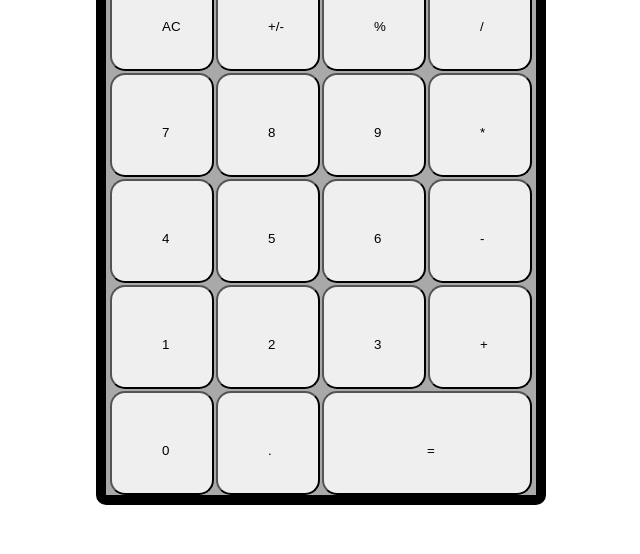
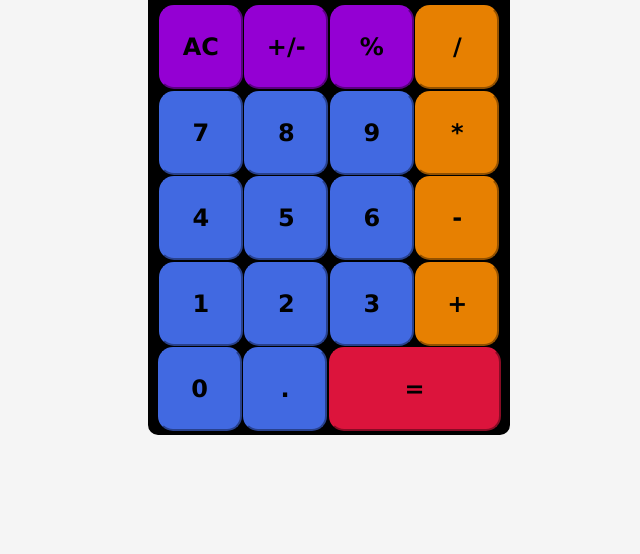
Before and after one commit to stevesmith35/Calculator, a plain HTML site: page index.html in a window 1280 px wide. Shown: the part 246-800 px from the top of the page, without its empty margins (319-959 px from the left). Drawn offline with Linux system fonts and the light colour scheme.

Commit message:
Updated html and css files

```diff
--- a/index.html
+++ b/index.html
@@ -8,27 +8,29 @@
     <link rel="stylesheet" href="style.css">
 </head>
 <body>
+    <div id="calculator">
         <div id="display">0123456789</div>
         <div id="container">
             <button id="clear">AC</button>
             <button id="pos-neg">+/-</button>
             <button id="percent">%</button>
-        <button id="division">/</button>
-        <button id="7">7</button>
-        <button id="8">8</button>
-        <button id="9">9</button>
-        <button id="multiplication">*</button>
-        <button id="4">4</button>
-        <button id="5">5</button>
-        <button id="6">6</button>
-        <button id="minus">-</button>
-        <button id="1">1</button>
-        <button id="2">2</button>
-        <button id="3">3</button>
-        <button id="addition">+</button>
-        <button id="0">0</button>
-        <button id="decimal">.</button>
+            <button class="operations" id="division">/</button>
+            <button class="digit" id="seven">7</button>
+            <button class="digit"  id="eight">8</button>
+            <button class="digit"  id="nine">9</button>
+            <button  class="operations" id="multiplication">*</button>
+            <button class="digit"  id="four">4</button>
+            <button class="digit"  id="five">5</button>
+            <button class="digit"  id="six">6</button>
+            <button class="operations" id="minus">-</button>
+            <button class="digit" id="one">1</button>
+            <button class="digit" id="two">2</button>
+            <button class="digit" id="three">3</button>
+            <button class="operations" id="addition">+</button>
+            <button class="digit" id="zero">0</button>
+            <button class="digit" id="decimal">.</button>
             <button id="equals">=</button>
+        </div>
     </div>
 
     <script src="script.js"></script>
--- a/style.css
+++ b/style.css
@@ -1,10 +1,13 @@
 body {
-
-    width: 430px;
-    border: 10px solid black;
+    width: 350px;
+    height: 534px;
+    border: 6px solid black;
     border-radius: 10px;
-    margin: auto;
-    margin-top: 100px;
+    position: fixed;
+    top: 50%;
+    left: 50%;
+    transform: translate(-50%, -50%);
+    background-color: whitesmoke;
 }
 
 #display {
@@ -12,9 +15,11 @@ body {
     align-items: center;
     justify-content: flex-end;
     height: 100px;
-    border-bottom: 3px solid black;
+    border: 5px solid black;
     font-size: 3.25em;
     font-family: Verdana, Geneva, Tahoma, sans-serif;
+    font-weight: 500;
+    background-color: rgb(214, 210, 210);
 }
 
 #container {
@@ -22,19 +27,65 @@ body {
     flex-wrap: wrap;
     justify-content: center;
     align-items: center;
-    gap: 2px;
-    grid-template-columns: repeat(auto-fill, minmax(25px, 1fr));
-    grid-template-rows: repeat(auto-fill, minmax(25px, 1fr));
-    background-color: darkgray;
+    gap: 1.5px;
+    grid-template-columns: repeat(auto-fill, minmax(50px, 1fr));
+    grid-template-rows: repeat(auto-fill, minmax(50px, 1fr));
+    background-color: black;
 }
 
 button {
-    width: 25px;
-    height: 20px;
-    padding: 50px;
+    display: flex;
+    justify-content: center;
+    align-items: center;
+    width: 10px;
+    height: 10px;
+    padding: 40px 40px;
     border-radius: 15px;
+    font-family: Verdana, Geneva, Tahoma, sans-serif;
+    font-size: 1.5rem;
+    font-weight: 600;
 }
 
 #equals {
-    padding: 50px 103px;
+    padding: 40px 84px;
 }
+
+button:active {
+    transform: translateY(-2px);
+}
+
+#clear, #pos-neg, #percent {
+    border-color: darkviolet;
+    background-color: darkviolet;
+}
+
+#clear:active, #pos-neg:active, #percent:active {
+    background-color: rgb(178, 1, 253);
+}
+
+.digit, #decimal {
+    border-color: royalblue;
+    background-color: royalblue;
+}
+
+.digit:active, #decimal:active {
+    background-color: rgb(98, 136, 248);
+}
+
+.operations {
+    border-color: rgb(231, 128, 1);
+    background-color: rgb(231, 128, 1);
+}
+
+.operations:active {
+    background-color: rgb(255, 140, 0);
+}
+
+#equals {
+    border-color: crimson;
+    background-color: crimson;
+}
+
+#equals:active {
+    background-color: rgb(247, 22, 67);
+}
```
Lines whose indentation alone changed are shown as unchanged.
